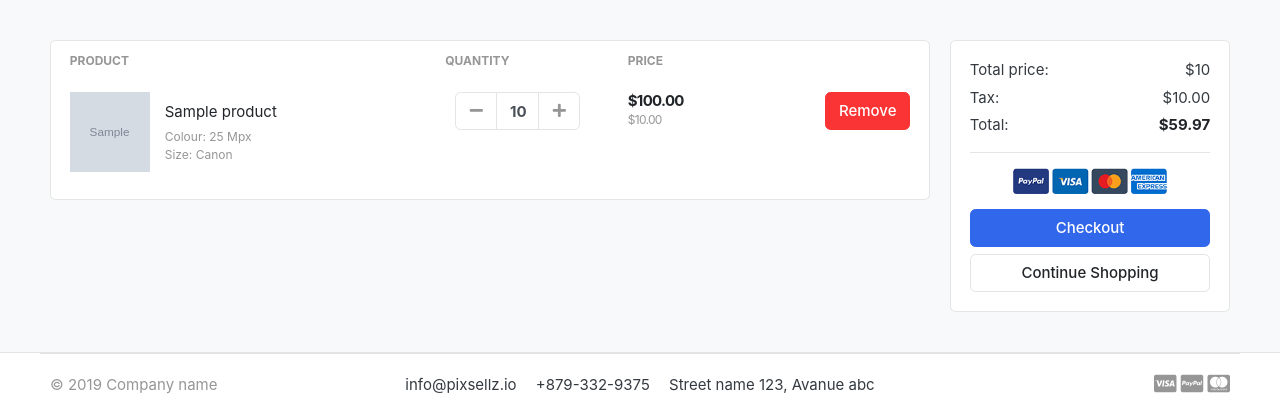
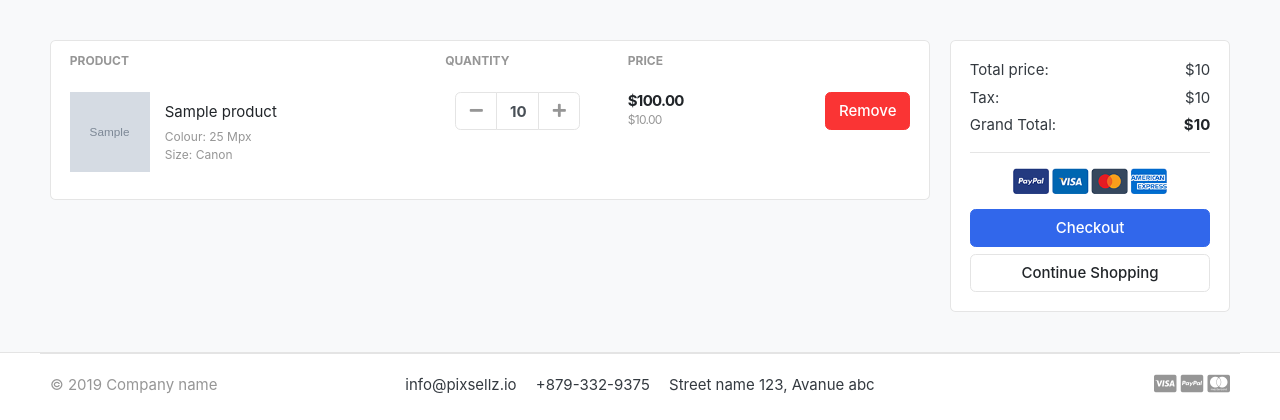
Before and after one commit to Defender007/Greatkart, a Django app: template templates/store/templates/cart.html in a window 1280 px wide. Shown: the part 118-538 px from the top of the page. Run offline with Django 3.2, Linux system fonts and the light colour scheme; tables that the repository leaves empty hold one stand-in row (values such as "Sample post"); the template is opened without the code that fills it: values that come from a table or form of the project are taken from there, most other values are stand-ins (such as "Sample title", 1, 10 or a date in 2020); grey boxes marked "Sample" are stand-in pictures; some libraries are stand-ins or nearby versions; some web fonts are replaced.

Commit message:
feature: calculates Tax & Grand Total

```diff
--- a/templates/store/templates/cart.html
+++ b/templates/store/templates/cart.html
@@ -72,11 +72,11 @@
                 </dl>
                 <dl class="dlist-align">
                   <dt>Tax:</dt>
-                  <dd class="text-right"> $10.00</dd>
+                  <dd class="text-right"> ${{ tax }}</dd>
                 </dl>
                 <dl class="dlist-align">
-                  <dt>Total:</dt>
-                  <dd class="text-right text-dark b"><strong>$59.97</strong></dd>
+                  <dt>Grand Total:</dt>
+                  <dd class="text-right text-dark b"><strong>${{ grand_total }}</strong></dd>
                 </dl>
                 <hr>
                 <p class="text-center mb-3">
```
Also changed, not shown: carts/views.py (+10 -5 lines).
